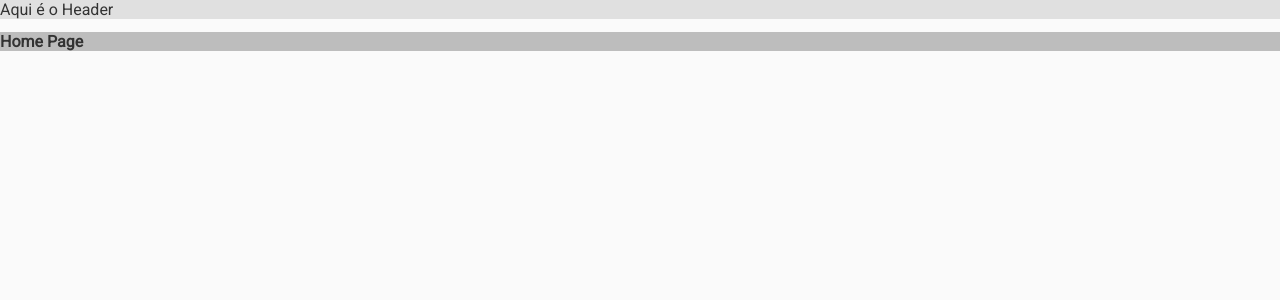
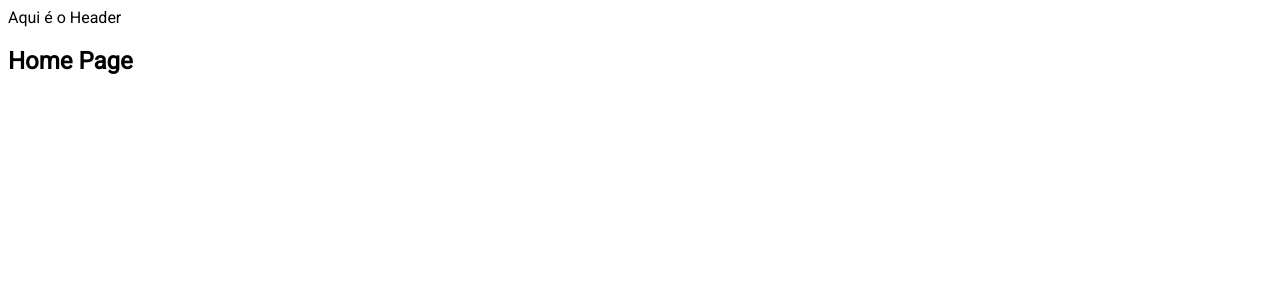
Before and after one commit to marcosaureliob/maoNoArado, a Next.js app: page / in a window 1280 px wide. Shown: the top 300 px of the page. Built offline with nearby package versions, Linux system fonts and the light colour scheme.

Commit message:
Removal of Sass files and settings

```diff
--- a/src/app/layout.tsx
+++ b/src/app/layout.tsx
@@ -1,8 +1,6 @@
 // import { Inter } from 'next/font/google'
 import { Roboto } from 'next/font/google'
 import StyledComponentsRegistry from '../lib/registry'
-
-import global from '../styles/global.module.scss'
 
 // const inter = Inter({ subsets: ['latin'] })
 const roboto = Roboto({
@@ -22,7 +20,7 @@ export default function RootLayout({
   children: React.ReactNode
 }) {
   return (
-    <html lang="pt-br" className={global.html}>
+    <html lang="pt-br">
       <body className={roboto.className}>
         {/* <body className={inter.className}> */}
         <StyledComponentsRegistry> {children}</StyledComponentsRegistry>
--- a/src/app/pages/Home/index.tsx
+++ b/src/app/pages/Home/index.tsx
@@ -1,9 +1,7 @@
-import styles from './styles.module.scss'
-
 export function Home() {
   return (
-    <div className={styles.homeContainer}>
+    <>
       <h2>Home Page</h2>
-    </div>
+    </>
   )
 }
--- a/src/app/pages/Home/styles.module.scss
+++ /dev/null
@@ -1,9 +0,0 @@
-@import '../../../styles/mixinsThemes';
-
-.homeContainer {
-    background-color: $gray-600;
-
-    h2 {
-        font-size: 1rem;
-    }
-}
--- a/src/components/Patterns/Header/index.tsx
+++ b/src/components/Patterns/Header/index.tsx
@@ -1,10 +1,9 @@
 import React from 'react'
-import styles from './styles.module.scss'
 
 export const Header = () => {
   return (
-    <div className={styles.headerContainer}>
+    <>
       <header>Aqui é o Header</header>
-    </div>
+    </>
   )
 }
--- a/src/components/Patterns/Header/styles.module.scss
+++ /dev/null
@@ -1,5 +0,0 @@
-@import "../../../styles/mixinsThemes";
-
-.headerContainer {
-    background-color: $gray-200;
-}
--- a/src/styles/_mixinsThemes.scss
+++ /dev/null
@@ -1,15 +0,0 @@
-$background: #fafafa;
-
-$white: #ffffff;
-
-$gray-100: #f2f2f2;
-$gray-200: #e0e0e0;
-$gray-600: #bdbdbd;
-$gray-700: #828282;
-$gray-800: #4f4f4f;
-$gray-900: #333333;
-
-$orange-500: #fe8824;
-$orange-700: #ff5400;
-$turquoise-500: #00a3c4;
-$turquoise-700: #0077b6;
--- a/src/styles/global.module.scss
+++ /dev/null
@@ -1,13 +0,0 @@
-@import "./mixinsThemes";
-
-.html {
-    body {
-        padding: 0;
-        margin: 0;
-        box-sizing: border-box;
-
-        background-color: $background;
-        color: $gray-900;
-        -webkit-font-smoothing: antialiased;
-    }
-}
```
